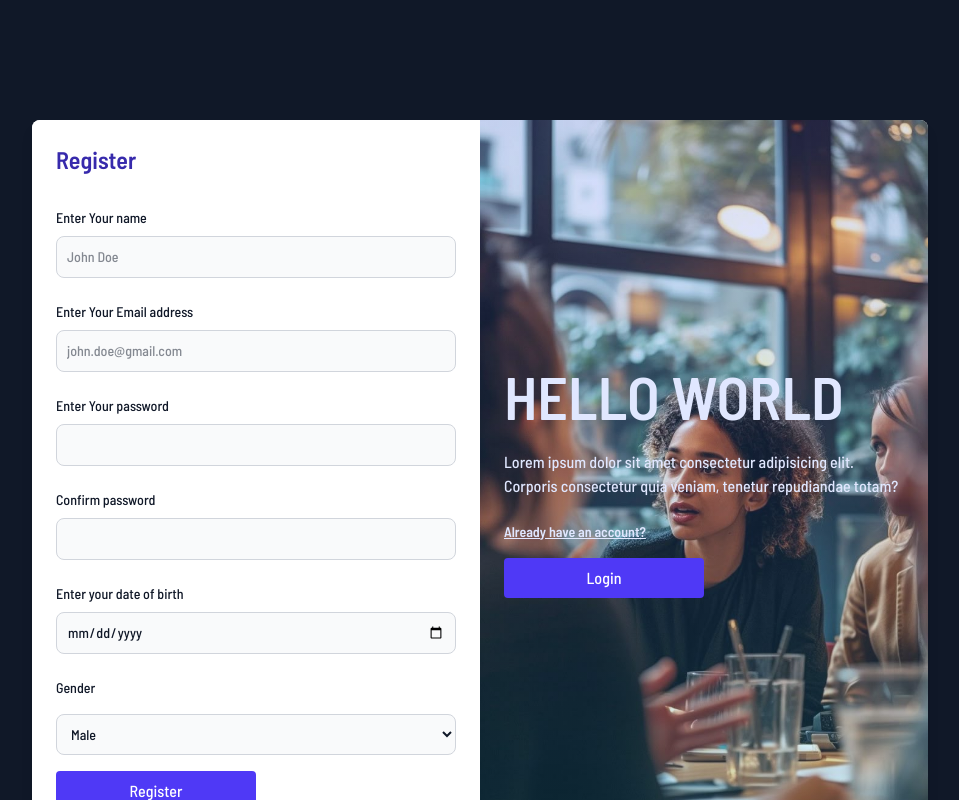
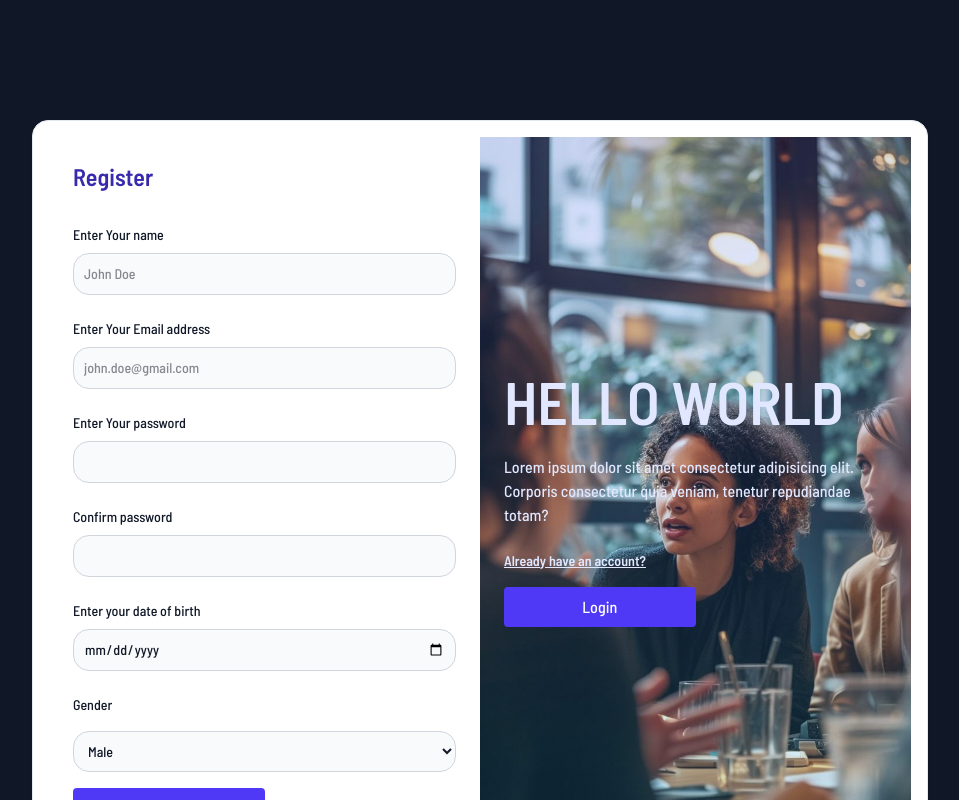
Before and after one commit to maryammagdy123/SocialApp, a React (Vite) app: page /register in a window 1280 px wide. Shown: the top 800 px of the page, without its empty margins (160-1119 px from the left). Built offline with nearby package versions, Linux system fonts and the light colour scheme; a web font is replaced by a local one.

Commit message:
Add CSS variables for theming and improve button and card styles

```diff
--- a/src/index.css
+++ b/src/index.css
@@ -1,4 +1,105 @@
 @import "tailwindcss";
+
+:root {
+  /* PRIMARY */
+  --primary-50: #EFF6FF;
+  --primary-100: #DBEAFE;
+  --primary-200: #BFDBFE;
+  --primary-300: #93C5FD;
+  --primary-400: #60A5FA;
+  --primary-500: #3B82F6;
+  --primary-600: #2563EB;
+  /* Main */
+  --primary-700: #1D4ED8;
+  --primary-800: #1E40AF;
+  --primary-900: #1E3A8A;
+
+  /* NEUTRALS */
+  --background: #F5F7FA;
+  --card-bg: #FFFFFF;
+  --border: #E2E8F0;
+
+  /* TEXT */
+  --text-main: #1E293B;
+  --text-soft: #64748B;
+
+  /* FEEDBACK */
+  --accent: #F43F5E;
+  /* Like – Love */
+  --success: #22C55E;
+  --warning: #F59E0B;
+  --error: #EF4444;
+
+  /* SHADOW */
+  --shadow-sm: 0 1px 3px rgba(0, 0, 0, 0.08);
+  --shadow-md: 0 4px 10px rgba(0, 0, 0, 0.06);
+  --shadow-lg: 0 10px 15px rgba(0, 0, 0, 0.08);
+
+  /* RADIUS */
+  --radius-sm: 6px;
+  --radius-md: 10px;
+  --radius-lg: 16px;
+
+
+  --space-1: 4px;
+  --space-2: 8px;
+  --space-3: 12px;
+  --space-4: 16px;
+  --space-5: 20px;
+}
+
+.btn-primary {
+  background: var(--primary-600);
+  color: white;
+  padding: var(--space-3) var(--space-4);
+  border-radius: var(--radius-md);
+  border: none;
+  font-weight: 600;
+  cursor: pointer;
+  transition: 0.2s;
+}
+
+.btn-primary:hover {
+  background: var(--primary-700);
+}
+
+
+
+.card {
+  background: var(--card-bg);
+  border: 1px solid var(--border);
+  border-radius: var(--radius-lg);
+  box-shadow: var(--shadow-sm);
+  padding: var(--space-4);
+}
+
+
+.text-main {
+  color: var(--text-main);
+  font-weight: 600;
+}
+
+.text-soft {
+  color: var(--text-soft);
+}
+
+
+.icon-like {
+  color: var(--accent);
+}
+
+.icon-success {
+  color: var(--success);
+}
+
+.icon-warning {
+  color: var(--warning);
+}
+
+.icon-error {
+  color: var(--error);
+}
+
 
 body {
   font-family: "Barlow Semi Condensed", sans-serif;
```
